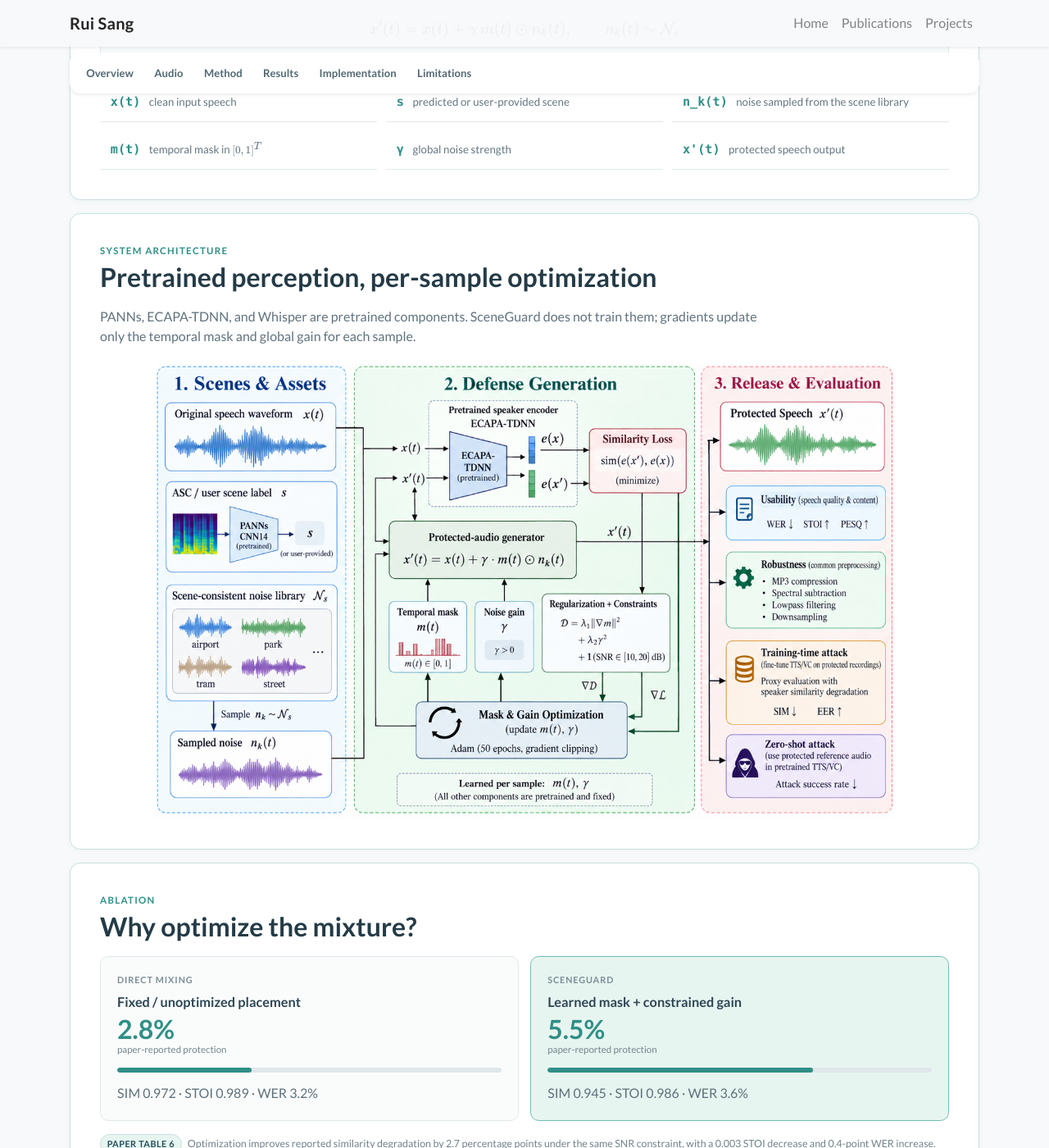
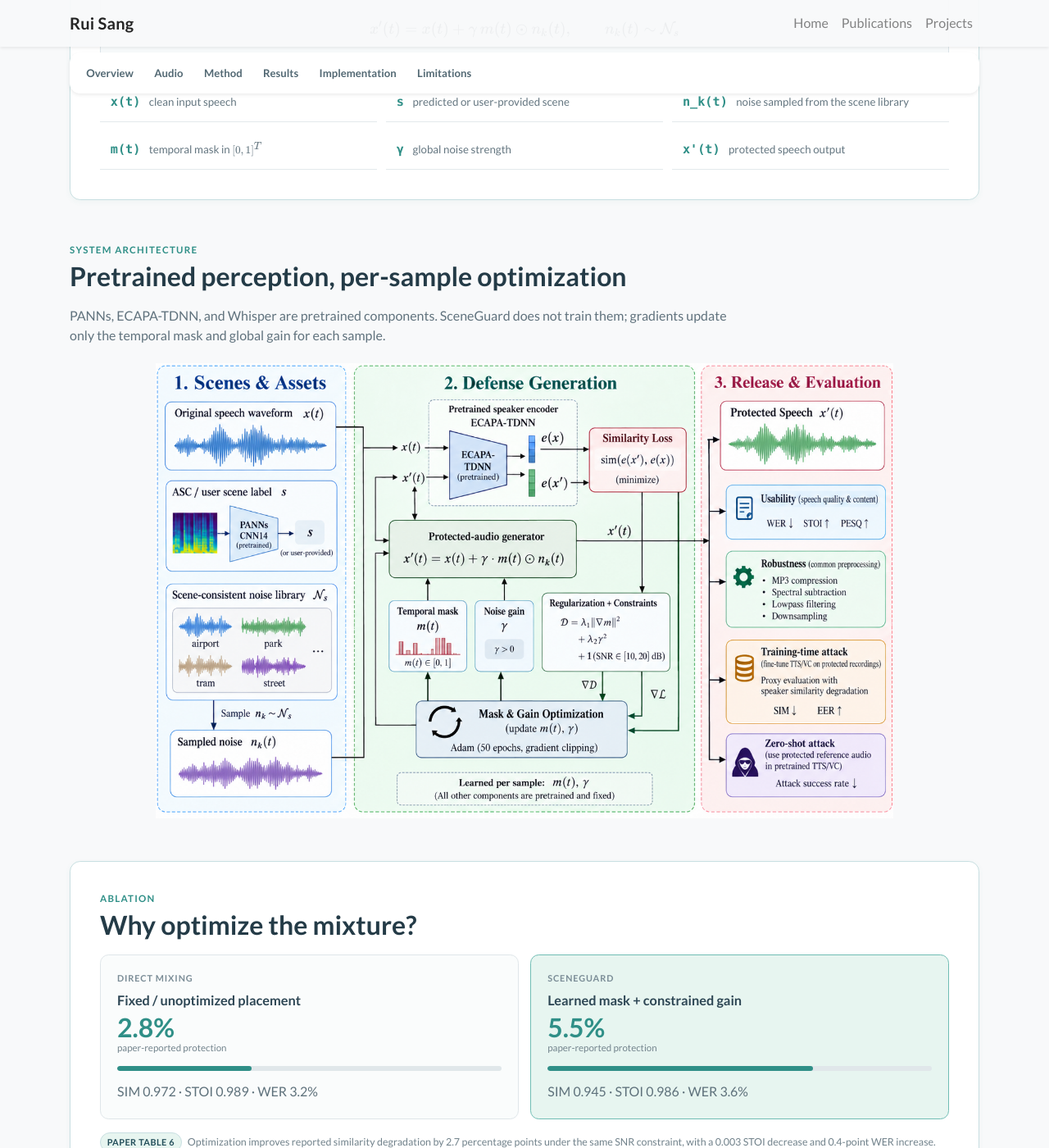
Before and after one commit to richael-sang/richael-sang.github.io, a Jekyll site: the page built from _projects/sceneguard.md, in a window 1280 px wide and 1400 px high, scrolled down 2450 px. Shown: the whole window at 82% size. Built offline with Jekyll 4.4.1, drawn with Linux system fonts in a browser that asks for light colours; nearby versions of some CDN libraries; a style sheet for code colours, icons or effects is not loaded.

Commit message:
remove SceneGuard architecture frame
Co-authored-by: Cursor <cursoragent@cursor.com>

```diff
--- a/_projects/sceneguard.md
+++ b/_projects/sceneguard.md
@@ -143,7 +143,7 @@ section_nav:
   </div>
 </section>
 
-<section class="project-section" id="system-architecture">
+<section class="project-section project-section-figure" id="system-architecture">
   <div class="section-kicker">System architecture</div>
   <h2>Pretrained perception, per-sample optimization</h2>
   <p class="section-intro">PANNs, ECAPA-TDNN, and Whisper are pretrained components. SceneGuard does not train them; gradients update only the temporal mask and global gain for each sample.</p>
--- a/assets/css/project-page.css
+++ b/assets/css/project-page.css
@@ -152,6 +152,14 @@
     border-radius: 0.8rem;
     background: #fff;
     box-shadow: 0 0.125rem 0.45rem rgba(47, 143, 135, 0.055);
+}
+
+.project-section.project-section-figure {
+    padding-right: 0;
+    padding-left: 0;
+    border: 0;
+    background: transparent;
+    box-shadow: none;
 }
 
 .project-section > h2 {
```
